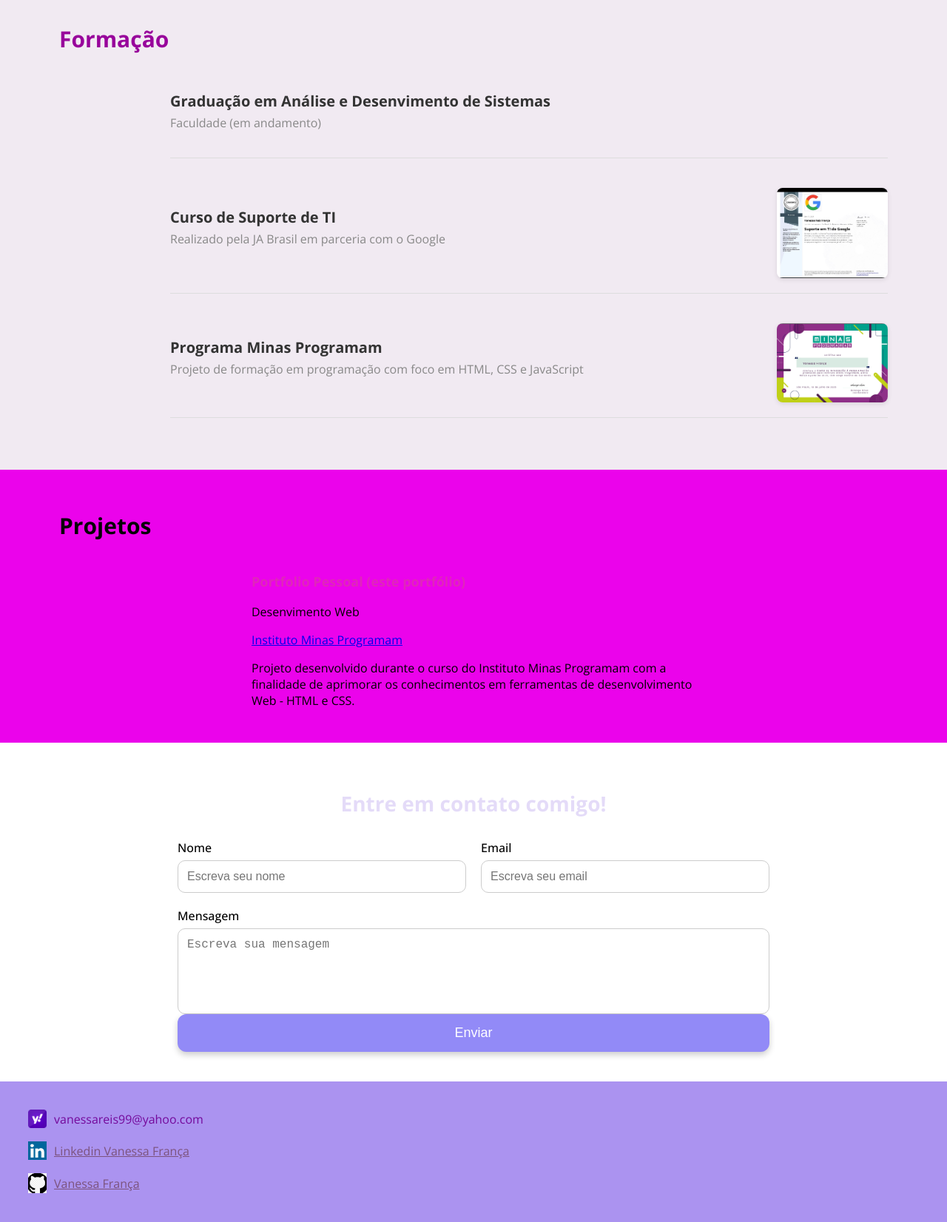
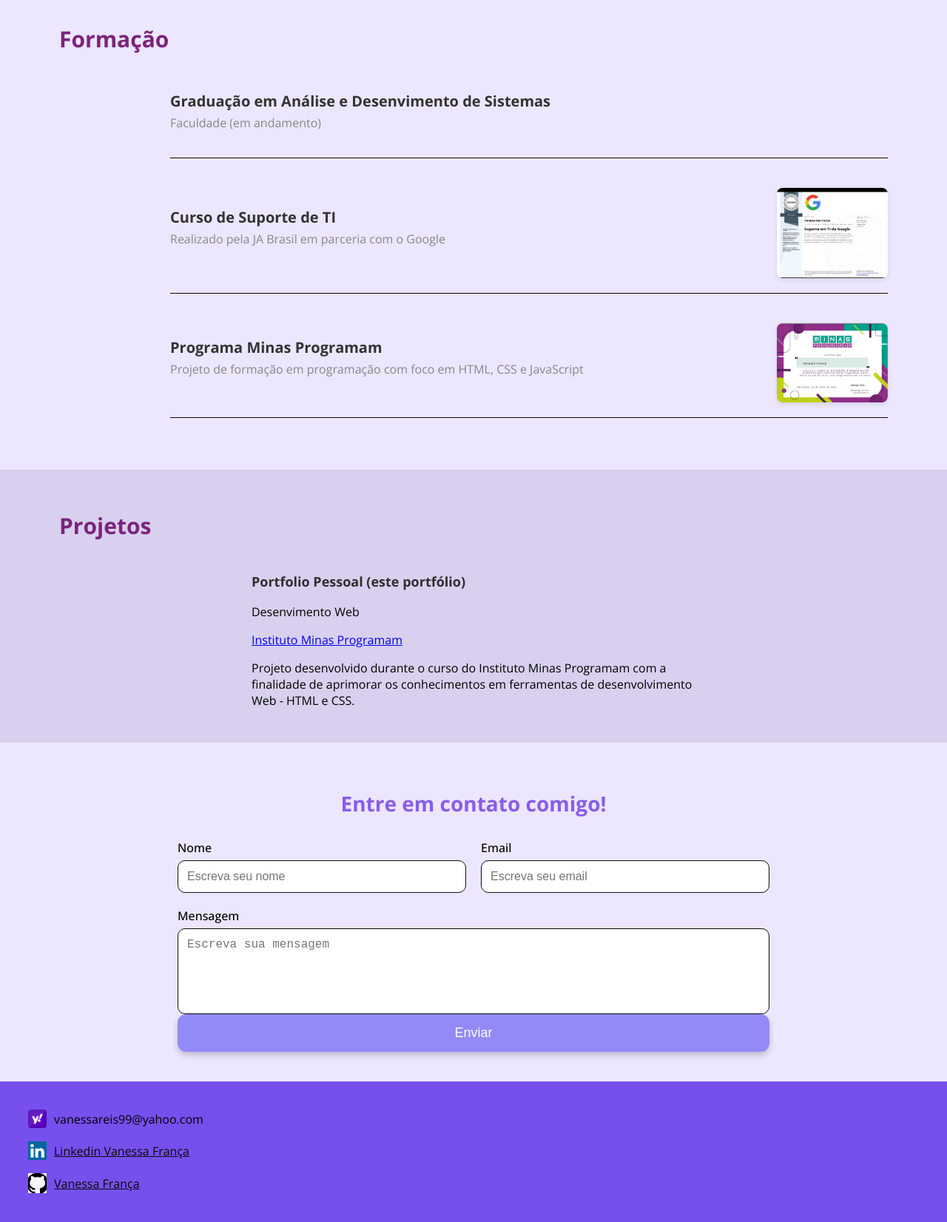
Before and after one commit to Vanessafr3/projeto-minas, a plain HTML site: page index.html in a window 1280 px wide. Shown: the part 880-2532 px from the top of the page at 74% size. Drawn offline with nearby package versions, Linux system fonts and the light colour scheme.

Commit message:
Altera cores

```diff
--- a/style.css
+++ b/style.css
@@ -23,7 +23,7 @@ body, nav, main {
 
 .menu ul li a {
     text-decoration: none;
-    color: rgb(10, 2, 15);
+    color: #f4f8f8;
     font-size: 20px;
     font-weight: bold;
 }
@@ -34,7 +34,7 @@ body, nav, main {
     justify-content: center;
     align-items: center;
     text-align: center;
-    background-color: #ab93f0
+    background-color: #d8d0ee
 }
 
 #sobre {
@@ -49,7 +49,7 @@ body, nav, main {
 }
 
 .titulo {
-   color: #3a044a;
+   color: #69066b;
    font-size: 36px;
    font-weight: 700;
 }
@@ -70,12 +70,12 @@ body, nav, main {
 /* Formacao */
 
 #formacao {
-    background-color: #f1eaf2;
+    background-color: #ece6ff;
     padding: 30px 80px;
   }
 
 .titulo_formacao {
-    color: #98039b;
+    color: #7b247d;
     font-size: 30px;
     margin-bottom: 50px;
 }
@@ -85,7 +85,7 @@ body, nav, main {
     align-items: center;
     justify-content: space-between;
     margin-bottom: 40px;
-    border-bottom: 1px solid #ddd;
+    border-bottom: 1px solid #100505;
     padding-bottom: 20px;
     margin-left: 150px;
   }
@@ -125,7 +125,7 @@ body, nav, main {
   width: 100%;
   height: 100%;
   overflow: auto;
-  background-color: rgba(0,0,0,0.9);
+  background-color: rgba(4, 4, 4, 0.9);
 }
 
 .modal-conteudo {
@@ -134,14 +134,14 @@ body, nav, main {
   max-width: 90%;
   max-height: 80vh;
   border-radius: 10px;
-  box-shadow: 0 0 10px #fff;
+  box-shadow: 0 0 10px #b02020;
 }
 
 .fechar {
   position: absolute;
   top: 30px;
   right: 50px;
-  color: white;
+  color: rgb(66, 20, 20);
   font-size: 40px;
   font-weight: bold;
   cursor: pointer;
@@ -151,12 +151,12 @@ body, nav, main {
 /* Portfolio */
 
 #portfolio {
-    background-color: #eb03eb;
+    background-color:  #d8d0ee;
     padding: 30px 80px;
 }
 
 .titulo_portfolio {
-    color: #040304;
+    color: #7b247d;
     font-size: 30px;
 }
 
@@ -172,19 +172,19 @@ body, nav, main {
 }
 
 .info_portfolio h3 {
-    color: #e026bb;
+    color: #302e30;
     font-size: 18px;
 }
 
 #contato {
   padding: 40px 80px;
-  background-color: #fff;
+  background-color:  #ece6ff;
   text-align: center;
 }
 
 #contato h2 {
   font-size: 28px;
-  color: #e4dbf8;
+  color: #895de8;
   margin-bottom: 30px;
   font-weight: bold;
 }
@@ -216,7 +216,7 @@ input,
 textarea {
   padding: 12px;
   border-radius: 10px;
-  border: 1px solid #ccc;
+  border: 1px solid #0d0d0d;
   font-size: 16px;
   resize: none;
   outline: none;
@@ -240,13 +240,13 @@ button[type="submit"]:hover {
 
 
 #contatos {
-    background-color: #ab93f0;
+    background-color: #764fed;
     padding: 38px;
-    color: rgb(116, 9, 155);
+    color: #000000;
 }
 
 .rodape_item span a {
-    color: rgb(124, 83, 125);
+    color: #09090a;
 }
 
 .rodape_item {
```
